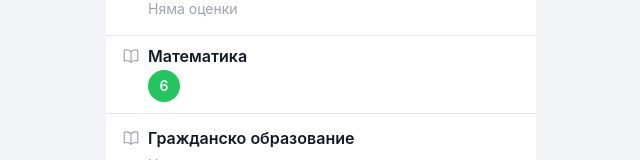
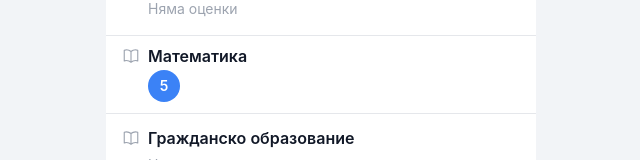
Before and after one commit to yungjaki/shkolo, a React (Vite) app: page / in a window 1280 px wide. Shown: the part 308-468 px from the top of the page, without its empty margins (319-959 px from the left). Built offline with nearby package versions, Linux system fonts and the light colour scheme; the HTML template or start-up script is replaced by a standard one.

Commit message:
Update grades.ts

```diff
--- a/src/data/grades.ts
+++ b/src/data/grades.ts
@@ -57,7 +57,7 @@ export const gradesData: SubjectGrades[] = [
       },
             {
         term: "Втори срок",
-        current: [6].map(g),
+        current: [5].map(g),
         termGrade: 0,
       },
     ],
```
